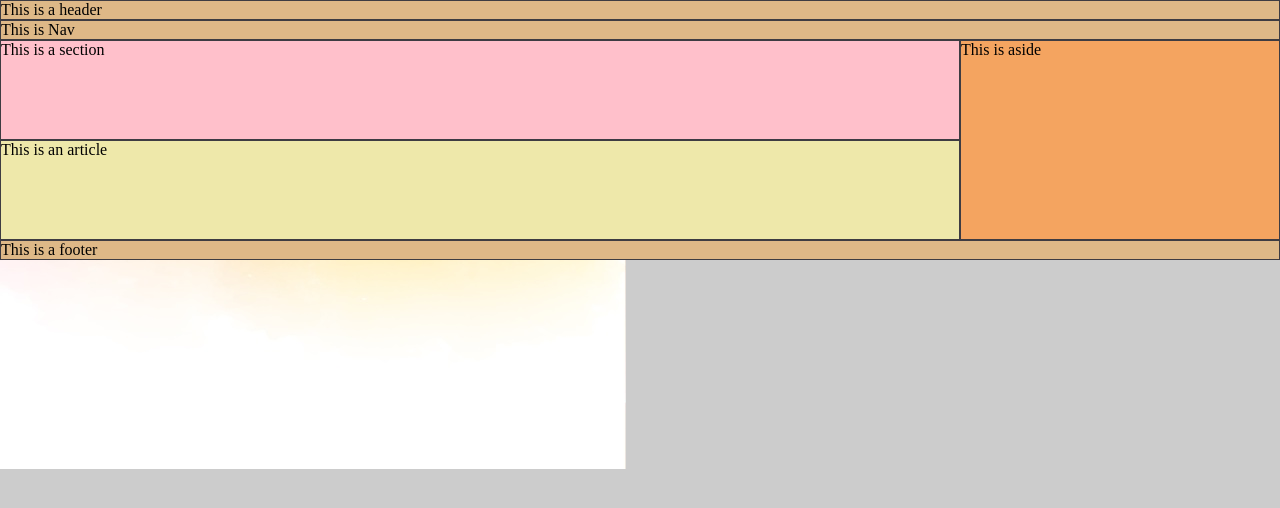
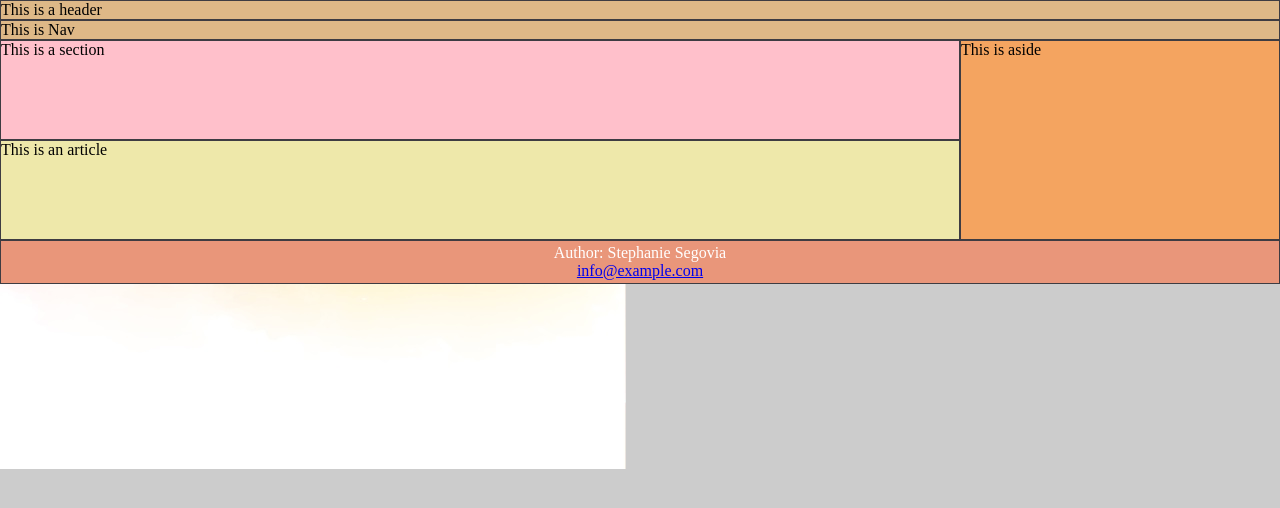
Before and after one commit to Stephaniesegovia/github-practice, a plain HTML site: page index.html in a window 1280 px wide. Drawn offline with Linux system fonts and the light colour scheme.

Commit message:
Updated footer on index

```diff
--- a/css/style.css
+++ b/css/style.css
@@ -34,3 +34,11 @@ aside {
     height: 200px;
     background-color: sandybrown;
 }
+
+footer {
+    text-align: center;
+    padding: 3px;
+    background-color: DarkSalmon;
+    color: white;
+}
+/* my 1st comment*/
--- a/index.html
+++ b/index.html
@@ -13,7 +13,10 @@
     <aside>This is aside</aside>
     <section>This is a section</section>
     <article>This is an article</article>
-    <footer>This is a footer</footer>
+    <footer>
+        <p>Author: Stephanie Segovia<br>
+        <a href="mailto:hege@example.com">info@example.com</a></p>
+      </footer>
     <!-- <h1>COFFE</h1>
     <p>This is #1 paragraph.</p> -->
 </body>
```
